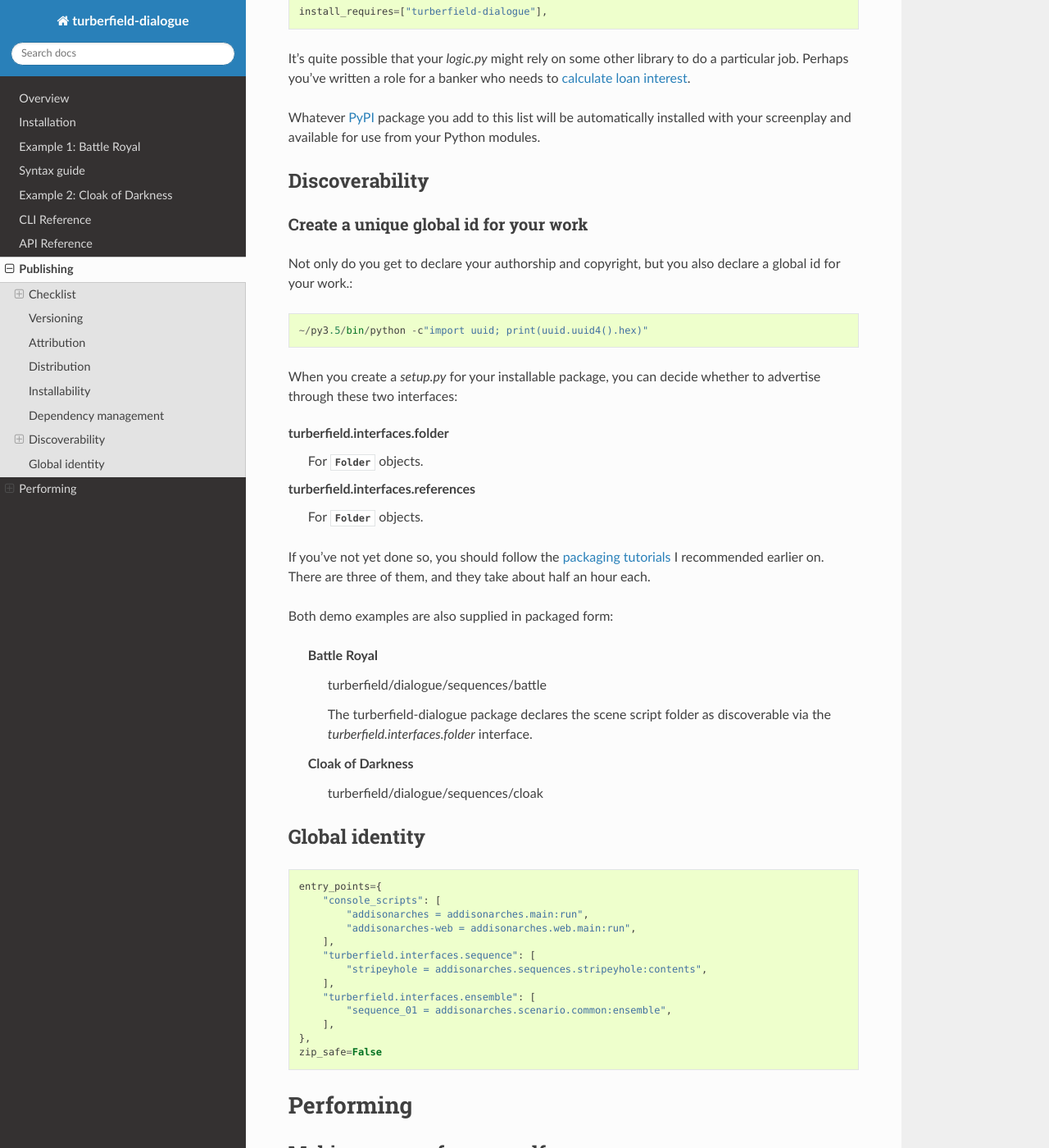
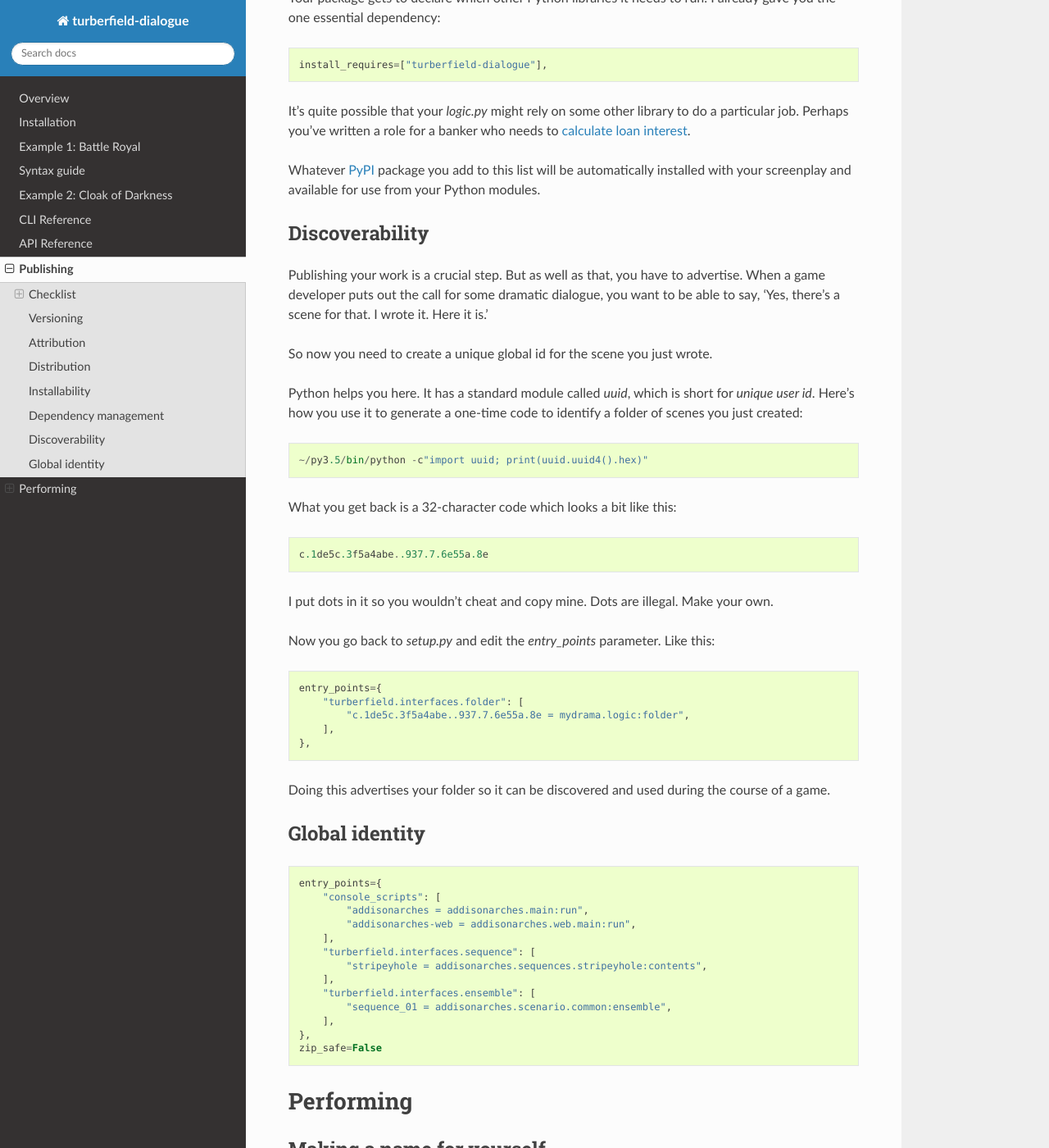
Before and after one commit to tundish/turberfield-dialogue, a Sphinx documentation site: the page built from turberfield/dialogue/doc/packaging.rst, in a window 1280 px wide and 1400 px high, scrolled down 4536 px. Shown: the whole window at 82% size. Built offline with Sphinx 7.4.7 and the Read the Docs theme 2.0.0, drawn with Linux system fonts in a browser that asks for light colours; some of the changed text lies outside the part shown.

Commit message:
Docs on discoverabilty.

```diff
--- a/turberfield/dialogue/doc/packaging.rst
+++ b/turberfield/dialogue/doc/packaging.rst
@@ -67,6 +67,9 @@ with the other three in turn.
    name should use only lower case letters. If you want to signify a space in
    the directory name, use an underscore.
 
+   Also, **never use the word 'turberfield' in your package name**.
+   It's for software tooling only.
+
 Make a manifest
 ~~~~~~~~~~~~~~~
 
@@ -126,6 +129,7 @@ everything about your project. Here is the standard boilerplate you should use.
         include_package_data=True,
         install_requires=["turberfield-dialogue"],
         zip_safe=True,
+        entry_points={}
     )
 
 Of course, you'll need to alter some details to match the name of your
@@ -227,37 +231,39 @@ with your screenplay and available for use from your Python modules.
 Discoverability
 ===============
 
-Create a unique global id for your work
-~~~~~~~~~~~~~~~~~~~~~~~~~~~~~~~~~~~~~~~
+Publishing your work is a crucial step. But as well as that, you have to
+advertise.  When a game developer puts out the call for some dramatic
+dialogue, you want to be able to say,
+'Yes, there's a scene for that. I wrote it. Here it is.'
 
-Not only do you get to declare your authorship and copyright, but you
-also declare a global id for your work.::
+So now you need to create a unique global id for the scene you just wrote.
+
+Python helps you here. It has a standard module called `uuid`, which is
+short for `unique user id`. Here's how you use it to generate a one-time
+code to identify a folder of scenes you just created::
 
     ~/py3.5/bin/python -c"import uuid; print(uuid.uuid4().hex)"
 
-When you create a `setup.py` for your installable package, you can decide
-whether to advertise through these two interfaces:
+What you get back is a 32-character code which looks a bit like this::
 
-**turberfield.interfaces.folder**
-    For :py:class:`~turberfield.dialogue.model.SceneScript.Folder` objects.
-**turberfield.interfaces.references**
-    For :py:class:`~turberfield.dialogue.model.SceneScript.Folder` objects.
+    c.1de5c.3f5a4abe..937.7.6e55a.8e
 
-If you've not yet done so, you should follow the `packaging tutorials`_
-I recommended earlier on. There are three of them, and they take about
-half an hour each.
+I put dots in it so you wouldn't cheat and copy mine. Dots are illegal.
+Make your own.
 
-Both demo examples are also supplied in packaged form:
+Now you go back to `setup.py` and edit the `entry_points` parameter.
+Like this:
 
-    Battle Royal
-        turberfield/dialogue/sequences/battle
+.. code-block:: python
 
-        The turberfield-dialogue package declares the scene script
-        folder as discoverable via the `turberfield.interfaces.folder`
-        interface.
+    entry_points={
+        "turberfield.interfaces.folder": [
+            "c.1de5c.3f5a4abe..937.7.6e55a.8e = mydrama.logic:folder",
+        ],
+    },
 
-    Cloak of Darkness
-        turberfield/dialogue/sequences/cloak
+Doing this advertises your folder so it can be discovered and used during
+the course of a game.
 
 Global identity
 ===============
```
Also changed, not shown: other parts of turberfield/dialogue/doc/packaging.rst (+1 -1 lines).
